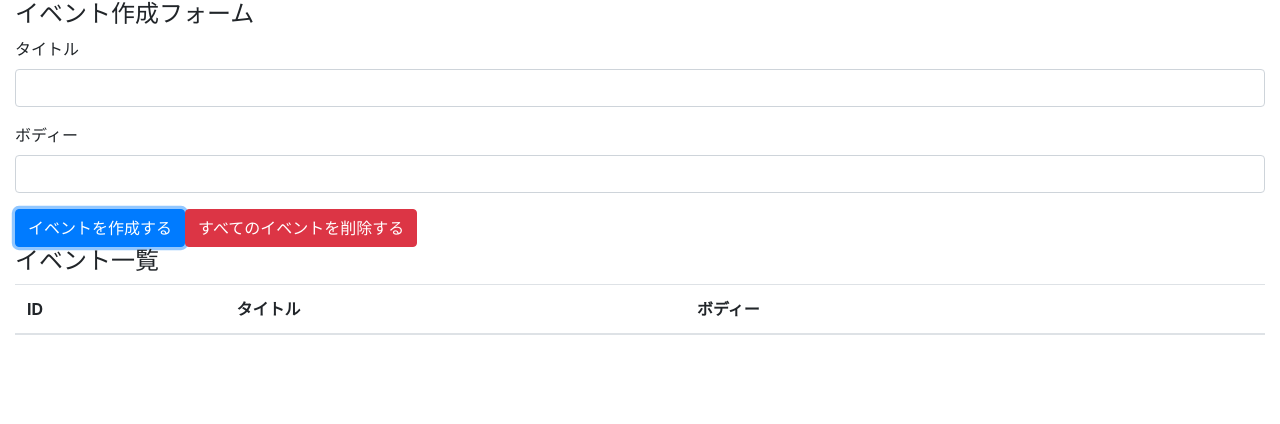
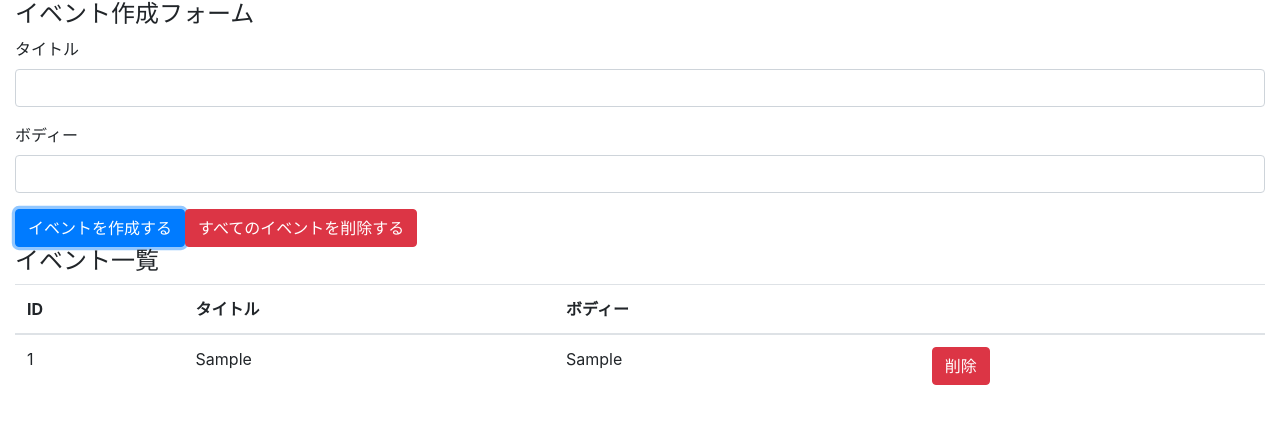
Before and after one commit to nmackee/react-hooks-101, a React (Create React App) app: page / in a window 1280 px wide. Both pictures are taken after typing "Sample", "Sample" into the empty fields and a click on the button "イベントを作成する". Shown: the top 424 px of the page. Built offline with nearby package versions, Linux system fonts and the light colour scheme.

Commit message:
display events, refactor and implement remove event button

```diff
--- a/src/components/App.js
+++ b/src/components/App.js
@@ -2,6 +2,7 @@
 
 import 'bootstrap/dist/css/bootstrap.min.css';
 
+import Event from './Event'
 import reducer from '../reducers'
 
 
@@ -24,6 +25,7 @@
     setBody('')
   }
   console.log({state})
+
   return (
     <div className="container-fluid">
       <h4>イベント作成フォーム</h4>
@@ -53,6 +55,7 @@
           </tr>
         </thead>
         <tbody>
+          { state.map(event => (<Event key={event.id} event={event} dispatch={dispatch}/>))}
 
         </tbody>
       </table>
--- /dev/null
+++ b/src/components/Event.js
@@ -0,0 +1,18 @@
+import React from "react";
+
+const Event = ({ dispatch, event}) => {
+    const id = event.id
+    const handleClickDeleteButton = () => {
+      dispatch({ type: 'DELETE_EVENT',id })
+    }
+    return (
+      <tr>
+      <td>{id}</td>
+      <td>{event.title}</td>
+      <td>{event.body}</td>
+      <td><button type='button' className='btn btn-danger' onClick={handleClickDeleteButton}>削除</button></td>
+    </tr>
+    )
+}
+
+export default Event
--- a/src/reducers/index.js
+++ b/src/reducers/index.js
@@ -39,7 +39,7 @@
       const id = length === 0 ? 1 : state[length - 1].id + 1
       return [...state, {id, ...event}]
     case 'DELETE_EVENT':
-      return state
+      return state.filter(event => event.id !== action.id)
     case 'DELETE_ALL_EVENTS':
       return []
     default:
```
